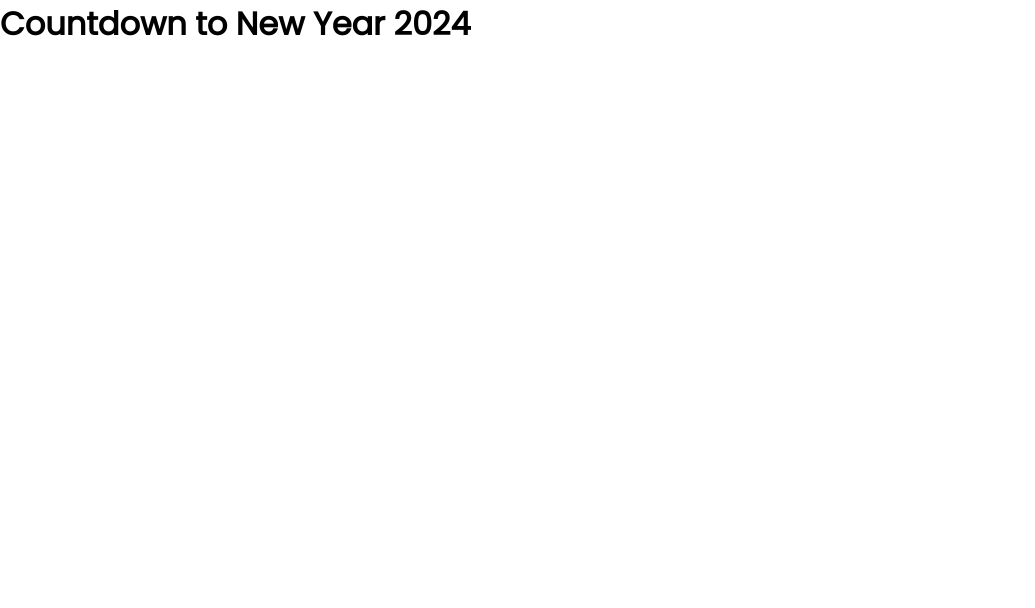
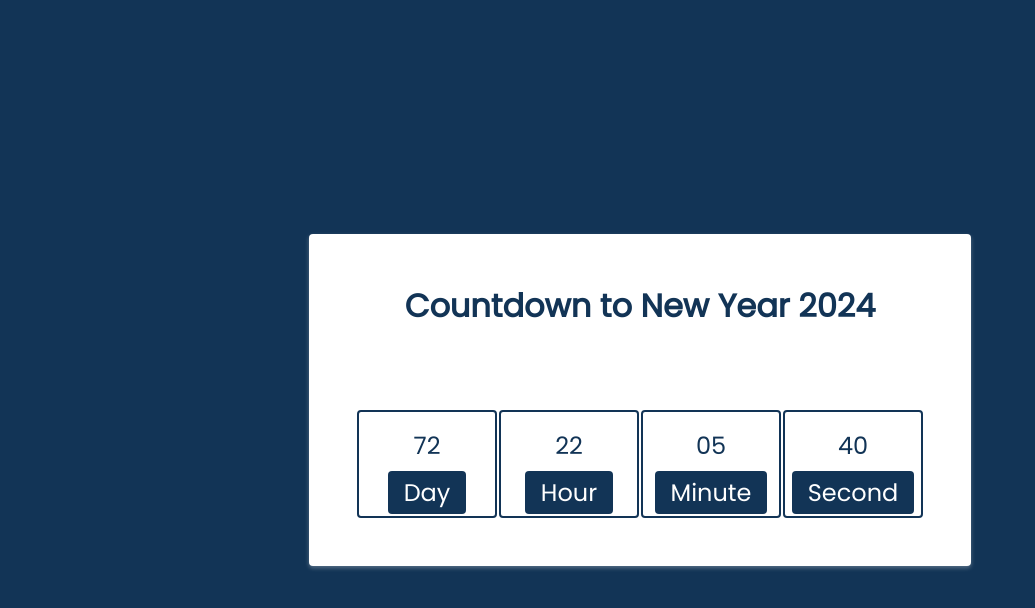
Before and after one commit to LynaSovann/100-JavaScript-Projects, a plain HTML site: page Pro.8-new-year-count-down/index.html in a window 1280 px wide. Shown: the whole page, without its empty margins (0-1035 px from the left). Drawn offline with Linux system fonts and the light colour scheme.

Commit message:
finish pro8 count down for new year

```diff
--- a/Pro.8-new-year-count-down/index.html
+++ b/Pro.8-new-year-count-down/index.html
@@ -11,7 +11,22 @@
     <div class="container">
         <h1>Countdown to New Year 2024</h1>
         <div class="timer">
-
+            <div >
+                <span id="day" class="day">00</span>
+                <span class="text">day</span>
+            </div>
+            <div>
+                <span  id="hour" class="hour">00</span>
+                <span class="text">hour</span>
+            </div>
+            <div>
+                <span  id="minute" class="minute">00</span>
+                <span class="text">minute</span>
+            </div>
+            <div>
+                <span  id="second" class="second">00</span>
+                <span class="text">second</span>
+            </div>
         </div>
     </div>
 </body>
--- a/Pro.8-new-year-count-down/script.js
+++ b/Pro.8-new-year-count-down/script.js
@@ -0,0 +1,41 @@
+const dayElement = document.getElementById("day");
+const hourElement = document.getElementById("hour");
+const minuteElement = document.getElementById("minute");
+const secondElement = document.getElementById("second");
+
+countDown();
+
+function countDown () {
+
+    const targetTime = new Date("Jan 1, 2024 00:00:00").getTime();
+    const nowTime = new Date().getTime();
+    const gapTime = targetTime - nowTime;
+
+    const milisecond = gapTime;
+    const second = milisecond / 1000;
+    const minute = second / 60;
+    const hour = minute / 60;
+    const day = hour / 24;
+
+    const d = Math.floor(day);
+    const h = Math.floor(hour % 24);
+    const m = Math.floor(minute % 60);
+    const s = Math.floor(second % 60);
+
+    dayElement.innerText = addZero(d);
+    hourElement.innerText = addZero(h);
+    minuteElement.innerText = addZero(m);
+    secondElement.innerText = addZero(s);
+
+    setTimeout(() => {
+        countDown()
+    }, 1000)
+}
+
+function addZero (n) {
+    if(n < 10) {
+        return "0" + n;
+    } else {
+        return n;
+    }
+}
--- a/Pro.8-new-year-count-down/style.css
+++ b/Pro.8-new-year-count-down/style.css
@@ -6,3 +6,62 @@
   margin: 0;
   padding: 0;
 }
+
+:root {
+  --primary-color: #123456;
+}
+
+body {
+  height: 100vh;
+  background: var(--primary-color);
+  display: flex;
+  align-items: center;
+  justify-content: center;
+  color: var(--primary-color);
+}
+
+.container {
+  background: white;
+  padding: 3rem;
+  border-radius: 4px;
+  box-shadow: 0 2px 4px rgba(255, 255, 255, .3);
+}
+
+.container h1 {
+  text-align: center;
+}
+
+.timer {
+  display: flex;
+  justify-content: space-between;
+  align-items: center;
+  margin-top: 5rem;
+}
+
+.timer div {
+  display: flex;
+  align-items: center;
+  flex-direction: column;
+  justify-content: center;
+  font-size: 1.5rem;
+  border: 2px solid var(--primary-color);
+  padding: 1rem 2px 2px 2px;
+  border-radius: 4px;
+  width: 140px;
+}
+
+.timer div:nth-child(2) {
+  margin: 0 2px
+}
+.timer div:nth-child(3) {
+  margin-right: 2px;
+}
+
+.text {
+  background: var(--primary-color);
+  color: white;
+  margin-top: .5rem;
+  padding: 4px 1rem;
+  text-transform: capitalize;
+  border-radius: 4px;
+}
```
